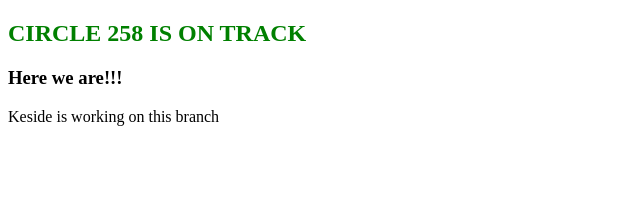
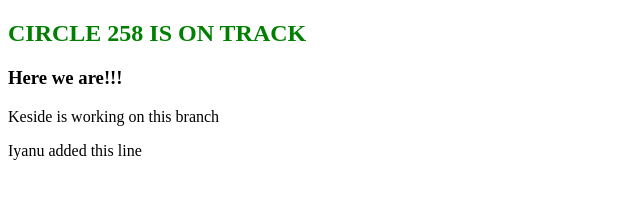
Before and after one commit to kcde/circle-248-redactr, a plain HTML site: page index.html in a window 1280 px wide. Shown: the whole page, without its empty margins (0-640 px from the left). Drawn offline with Linux system fonts and the light colour scheme.

Commit message:
iyanu test for PR

```diff
--- a/index.html
+++ b/index.html
@@ -18,6 +18,8 @@
 
   <p>Keside is working on this branch</p>
 
+	<p> Iyanu added this line</p>
+
   <!-- // ============= EEND DO NOT EDIT ============== // -->
   <script src="index.mjs" type="module"></script>
   <!-- // ============= EEND DO NOT EDIT ============== // -->
```
